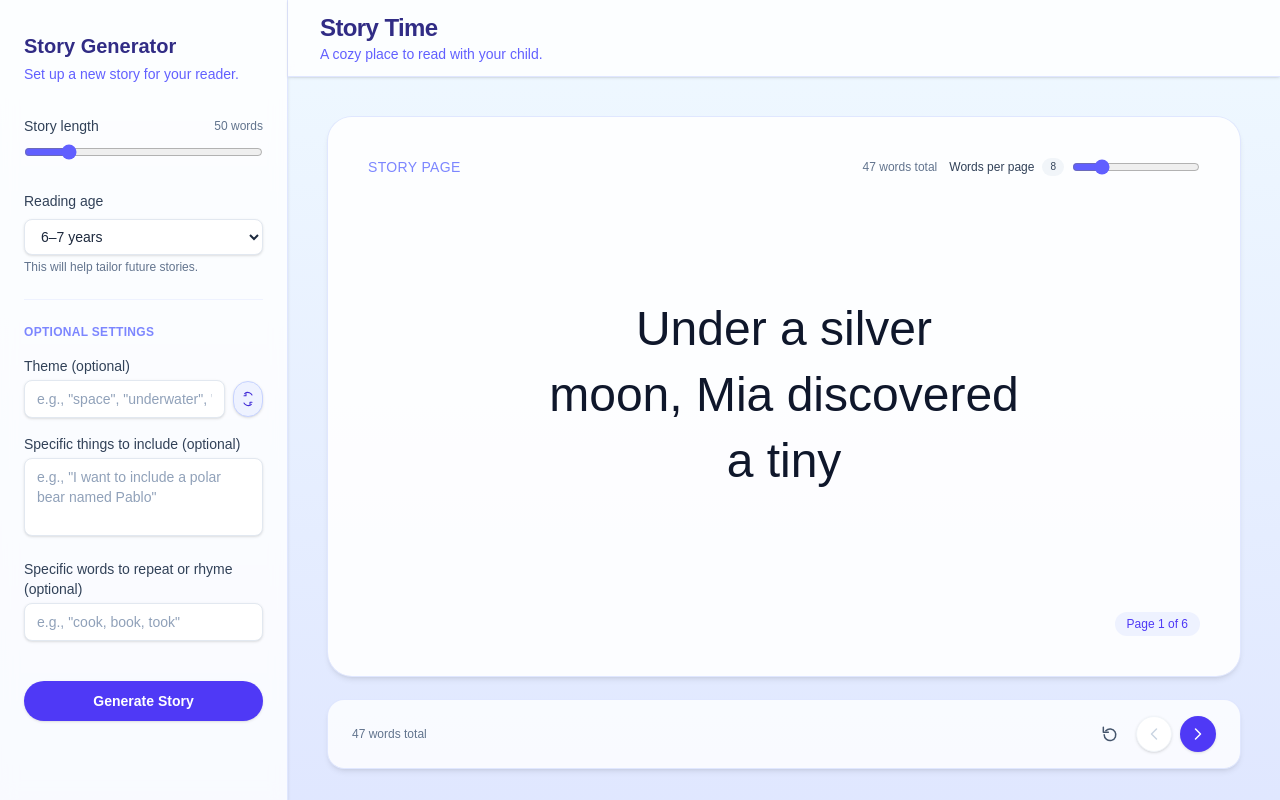
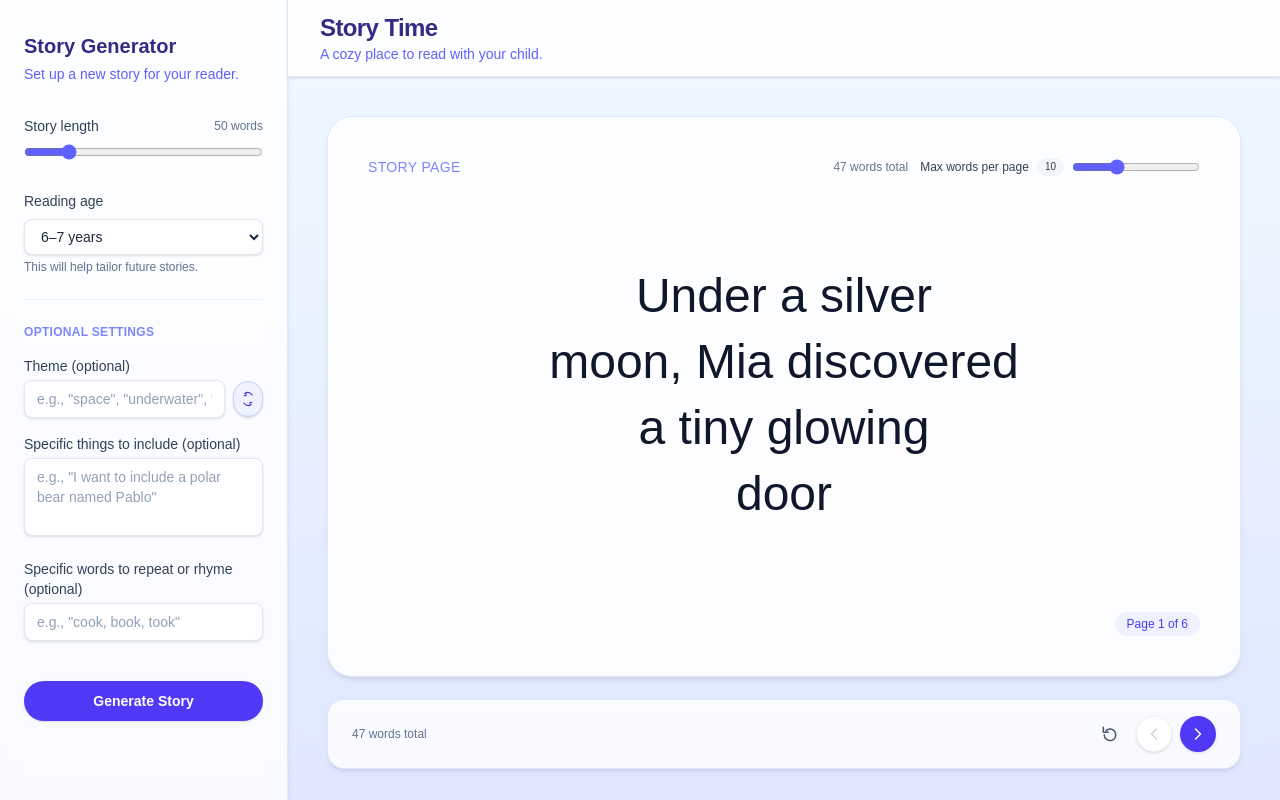
Before and after one commit to jervinjustin1984/story-time, a Next.js app: page / in a window 1280 px wide. Built offline with nearby package versions, Linux system fonts and the light colour scheme.

Commit message:
dynamically choses appropriate number of words per page up to a max

```diff
--- a/src/app/page.tsx
+++ b/src/app/page.tsx
@@ -10,7 +10,7 @@ export default function Home() {
   const [storyLength, setStoryLength] = useState(50);
   const [readingAge, setReadingAge] = useState(6);
   const [currentPage, setCurrentPage] = useState(0);
-  const [wordsPerPage, setWordsPerPage] = useState(8);
+  const [maxWordsPerPage, setMaxWordsPerPage] = useState(10);
   const [theme, setTheme] = useState("");
   const [specifics, setSpecifics] = useState("");
   const [repeatWords, setRepeatWords] = useState("");
@@ -24,17 +24,50 @@ export default function Home() {
     [storyText],
   );
 
-  const totalPages = Math.max(
-    1,
-    Math.ceil(words.length / Math.max(1, wordsPerPage)),
+  const pages = useMemo(() => {
+    if (words.length === 0) {
+      return [[]] as string[][];
+    }
+
+    const maxWords = Math.max(5, Math.min(20, maxWordsPerPage));
+
+    const sentenceEndFlags = words.map((word) =>
+      /[.!?]["')\]]*$/.test(word),
+    );
+
+    const result: string[][] = [];
+    let index = 0;
+
+    while (index < words.length) {
+      const remaining = words.length - index;
+      const windowSize = Math.min(maxWords, remaining);
+      let end = index + windowSize; // exclusive
+
+      let breakAt = -1;
+      for (let i = end - 1; i > index; i -= 1) {
+        if (sentenceEndFlags[i]) {
+          breakAt = i + 1;
+          break;
+        }
+      }
+
+      if (breakAt === -1) {
+        breakAt = end;
+      }
+
+      result.push(words.slice(index, breakAt));
+      index = breakAt;
+    }
+
+    return result;
+  }, [words, maxWordsPerPage]);
+
+  const totalPages = pages.length || 1;
+
+  const currentPageWordList = useMemo(
+    () => pages[currentPage] ?? [],
+    [pages, currentPage],
   );
-
-  const currentPageWordList = useMemo(() => {
-    const safeWordsPerPage = Math.max(1, wordsPerPage);
-    const start = currentPage * safeWordsPerPage;
-    const end = start + safeWordsPerPage;
-    return words.slice(start, end);
-  }, [currentPage, words, wordsPerPage]);
 
   const currentPageLines = useMemo(() => {
     if (currentPageWordList.length === 0) {
@@ -590,20 +623,20 @@ export default function Home() {
                     {words.length} words total
                   </span>
                   <div className="flex items-center gap-2">
-                    <span className="font-medium text-slate-700">
-                      Words per page
+                      <span className="font-medium text-slate-700">
+                      Max words per page
                     </span>
                     <span className="rounded-full bg-slate-100 px-2 py-0.5 text-[10px] font-medium text-slate-700">
-                      {wordsPerPage}
+                      {maxWordsPerPage}
                     </span>
                     <input
                       type="range"
                       min={5}
                       max={20}
                       step={1}
-                      value={wordsPerPage}
+                      value={maxWordsPerPage}
                       onChange={(e) => {
-                        setWordsPerPage(Number(e.target.value));
+                        setMaxWordsPerPage(Number(e.target.value));
                         goToPage(0);
                       }}
                       className="w-28 accent-indigo-500 sm:w-32"
```
